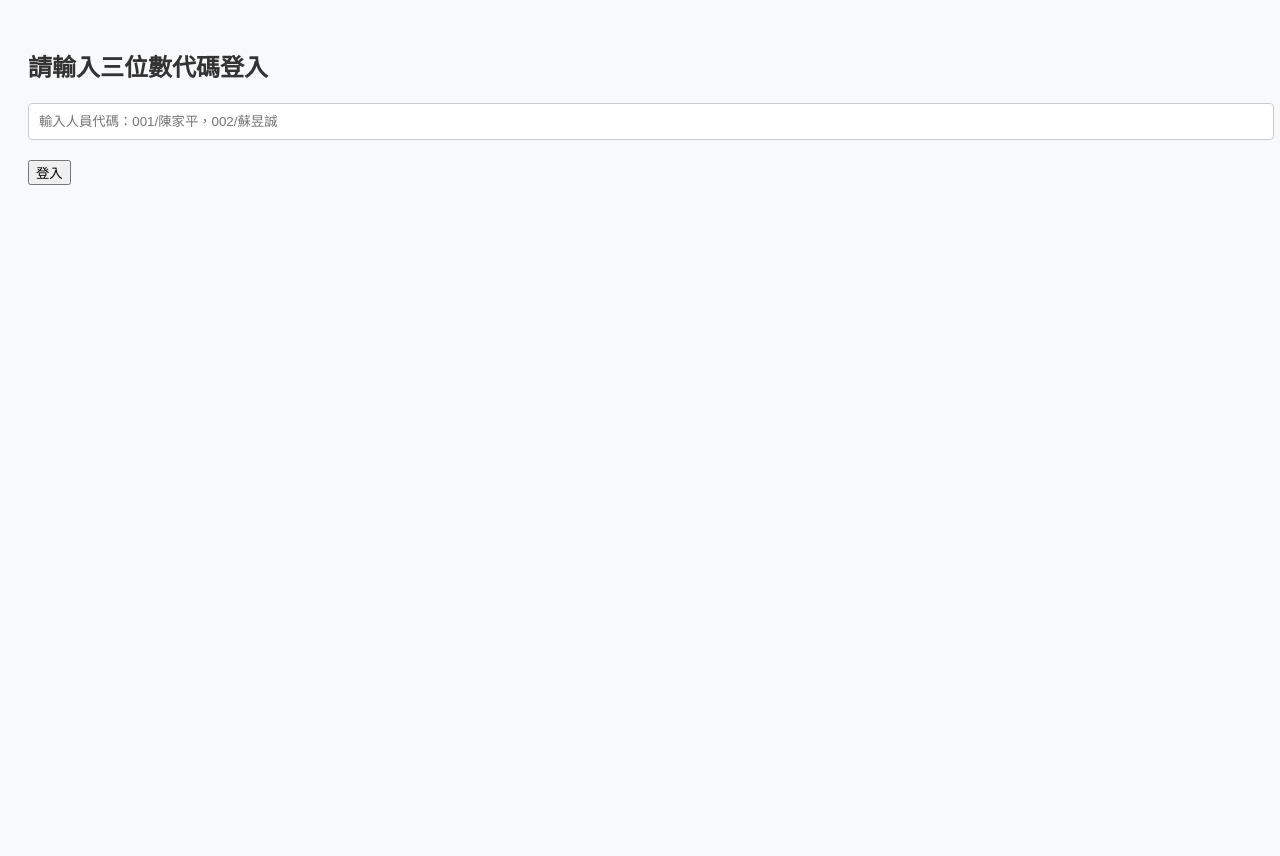
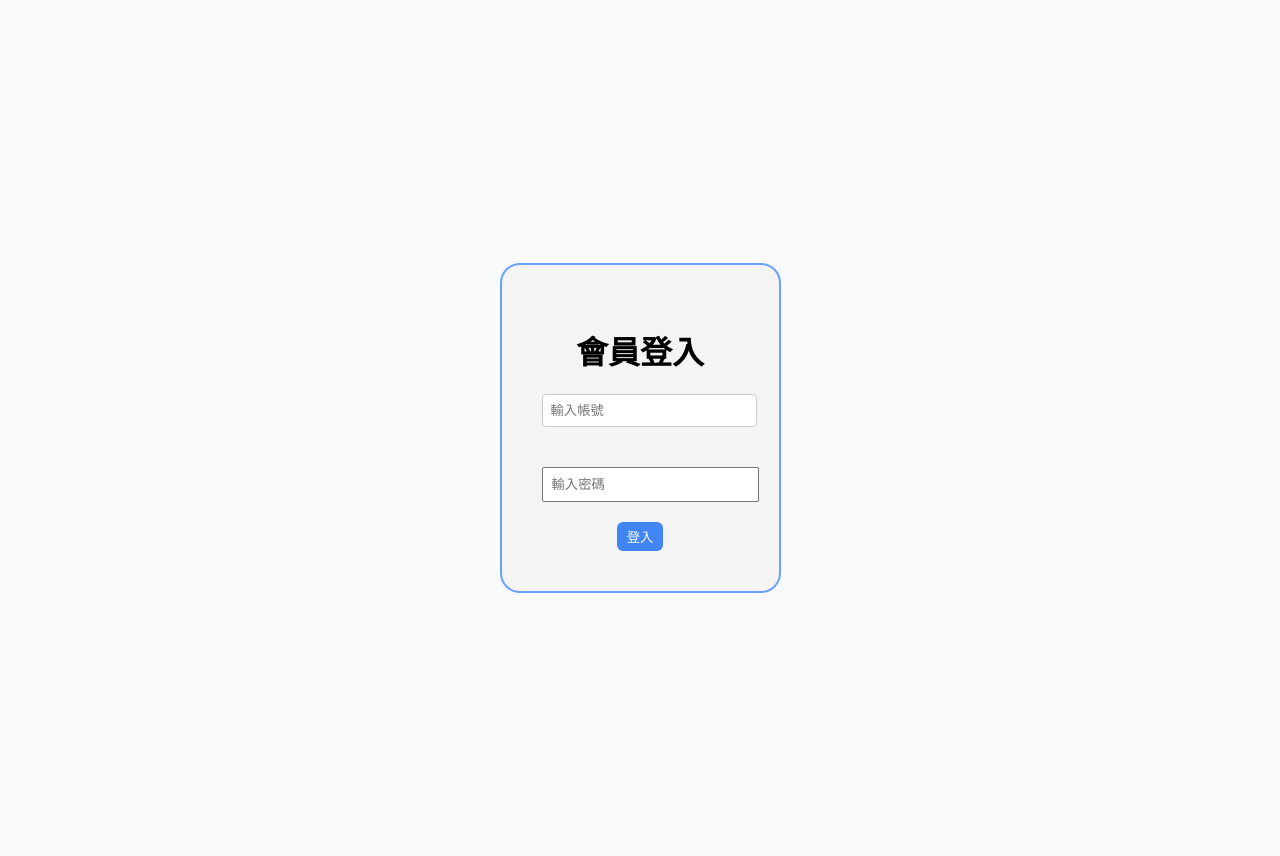
Before and after one commit to su1118/sale-web, a Flask app: page / in a window 1280 px wide. Before the commit the page ends 185 px from the top, so only its background shows below. Run offline with Flask 3, Linux system fonts and the light colour scheme.

Commit message:
Update login.html

```diff
--- a/templates/login.html
+++ b/templates/login.html
@@ -1,4 +1,3 @@
-
 <!DOCTYPE html>
 <html lang="zh-Hant">
 <head>
@@ -7,21 +6,31 @@
   <link rel="stylesheet" href="/static/style.css">
 </head>
 <body>
-  <h2>請輸入三位數代碼登入</h2>
-  <input type="text" id="staffCode" placeholder="輸入人員代碼：001/陳家平，002/蘇昱誠" maxlength="3" />
-  <button onclick="login()">登入</button>
+  <div style="display:flex; justify-content:center; align-items:center; height:100vh;">
+    <div style="padding:40px; background:#f4f4f4; border-radius:20px; border:2px solid #6aa1ff; text-align:center;">
+      <h1>會員登入</h1>
+      <div style="margin-bottom:20px;">
+        <input type="text" id="username" placeholder="輸入帳號" style="width:100%; padding:8px;" />
+      </div>
+      <div style="margin-bottom:20px;">
+        <input type="password" id="password" placeholder="輸入密碼" style="width:100%; padding:8px;" />
+      </div>
+      <button onclick="login()" style="padding:5px 10px; background:#4285f4; color:white; border:none; border-radius:6px;">登入</button>
+    </div>
+  </div>
 
   <script>
     async function login() {
-      const code = document.getElementById('staffCode').value.trim();
+      const username = document.getElementById('username').value.trim();
+      const password = document.getElementById('password').value;
       const res = await fetch('/api/login', {
         method: 'POST',
         headers: { 'Content-Type': 'application/json' },
-        body: JSON.stringify({ staff_code: code })
+        body: JSON.stringify({ username, password })
       });
       const result = await res.json();
       if (result.status === 'success') {
-        localStorage.setItem('staff_code', code);
+        localStorage.setItem('username', username);
         window.location.href = '/main';
       } else {
         alert(result.message || '登入失敗');
```
